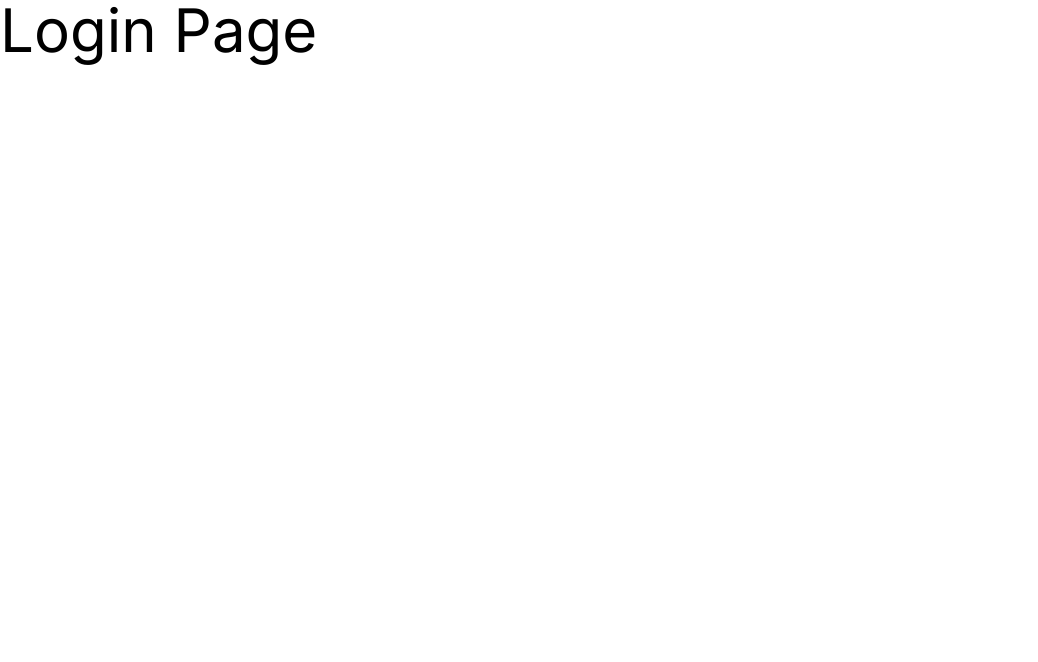
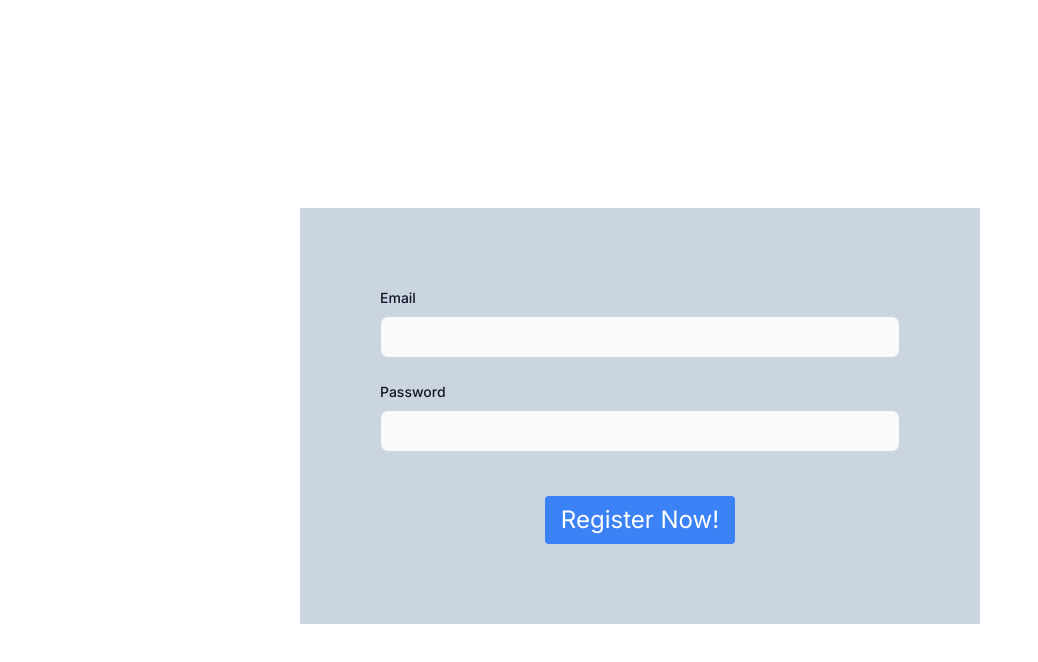
Before and after one commit to CC-Areeb/next-js, a Next.js app: page /login in a window 1280 px wide. Shown: the top 662 px of the page, without its empty margins (0-1038 px from the left). Built offline with nearby package versions, Linux system fonts and the light colour scheme; no server answers.

Commit message:
User Login module with basic validation

```diff
--- a/package.json
+++ b/package.json
@@ -10,6 +10,7 @@
   },
   "dependencies": {
     "autoprefixer": "10.4.14",
+    "axios": "^1.4.0",
     "eslint": "8.43.0",
     "eslint-config-next": "13.4.6",
     "next": "13.4.6",
--- /dev/null
+++ b/src/api/endpoints/login.js
@@ -0,0 +1,8 @@
+
+const API_URL = process.env.API_URL;
+
+const loginApi = {
+    login: API_URL+'/login',
+};
+
+export default loginApi;
--- a/src/api/endpoints/users.js
+++ b/src/api/endpoints/users.js
@@ -2,7 +2,7 @@
 const API_URL = process.env.API_URL;
 
 const usersApi = {
-    getUsers: '${API_URL}/users',
+    getUsers: API_URL + '/users',
     getUser: (id) => `/api/users/${id}`,
     createUser: '/api/users',
     updateUser: (id) => `/api/users/${id}`,
--- a/src/app/home/layout.js
+++ b/src/app/home/layout.js
@@ -1,19 +1,9 @@
-import Link from 'next/link'
+
 import React from 'react'
 
 export default function Layout({ children }) {
     return (
         <>
-            <div className=''>
-                <nav>
-                    <ul>
-                        <li>
-                            <Link href='/' className='bg-blue-500 transition ease-in-out hover:bg-blue-800 mr-4 px-2 py-1 rounded text-white'>Landing Page</Link>
-                            <Link href='/home' className='bg-blue-500 transition ease-in-out hover:bg-blue-800 mr-4 px-2 py-1 rounded text-white'>Home page</Link>
-                        </li>
-                    </ul>
-                </nav>
-            </div>
             {children}
         </>
     )
--- a/src/app/login/page.js
+++ b/src/app/login/page.js
@@ -1,7 +1,12 @@
+'use client'
+
+import LoginPage from '@/modules/login/LoginPage'
 import React from 'react'
 
 export default function Login() {
     return (
-        <h1 className='text-6xl'>Login Page</h1>
+        <>
+            <LoginPage />
+        </>
     )
 }
--- a/src/components/Input.js
+++ b/src/components/Input.js
@@ -6,7 +6,7 @@ const Input = ({ type, name, value, customClass, onChange }) => {
                 name={name}
                 value={value}
                 onChange={onChange}
-                className={customClass}
+                className={`${customClass}`}
                 id={name}
             />
         </>
--- /dev/null
+++ b/src/components/Modal.js
@@ -0,0 +1,20 @@
+import React from 'react';
+
+const Modal = ({ message, onClose }) => {
+    return (
+        <div className="fixed inset-0 z-50 flex items-center justify-center">
+            <div className="fixed inset-0 bg-gray-500 opacity-75"></div>
+            <div className="bg-white rounded shadow-md z-10 p-24 text-center">
+                <p className="text-lg font-medium mb-2 pb-5">{message}</p>
+                <button
+                    onClick={onClose}
+                    className="px-4 py-2 bg-blue-500 text-white rounded hover:bg-blue-600"
+                >
+                    Okay
+                </button>
+            </div>
+        </div>
+    );
+};
+
+export default Modal;
--- /dev/null
+++ b/src/hooks/useCsrfToken.js
@@ -0,0 +1,25 @@
+'use client'
+
+import { useState, useEffect } from 'react';
+import axios from 'axios';
+const API_URL = process.env.API_URL;
+
+const useCsrfToken = () => {
+    const [csrfToken, setCsrfToken] = useState('');
+
+    useEffect(() => {
+        // Fetch CSRF token from Laravel API
+        axios
+            .get(API_URL + '/csrf-token')
+            .then((response) => {
+                setCsrfToken(response.data.csrf_token);
+            })
+            .catch((error) => {
+                console.log('Error fetching CSRF token:', error);
+            });
+    }, []);
+
+    return csrfToken;
+};
+
+export default useCsrfToken;
--- /dev/null
+++ b/src/modules/login/LoginPage.js
@@ -0,0 +1,111 @@
+import loginApi from '@/api/endpoints/login';
+import Button from '@/components/Button';
+import Input from '@/components/Input'
+import Modal from '@/components/Modal';
+import useCsrfToken from '@/hooks/useCsrfToken';
+import axios from 'axios';
+import { useRouter } from 'next/navigation';
+import React, { useState } from 'react'
+
+export default function LoginPage() {
+    const csrfToken = useCsrfToken();
+
+    const router = useRouter();
+
+    const [email, setEmail] = useState('');
+    const [password, setPassword] = useState('');
+    const [showModal, setShowModal] = useState(false);
+
+    const handleModalClose = () => {
+        setShowModal(false);
+    };
+
+    const handleModal = (event) => {
+        setModal(event.target.value);
+    }
+
+    const handleEmail = (event) => {
+        setEmail(event.target.value);
+    }
+
+    const handlePassword = (event) => {
+        setPassword(event.target.value);
+    }
+
+    const handleSubmit = async (e) => {
+        e.preventDefault();
+        const login = loginApi.login;
+        const headers = {
+            'X-CSRF-TOKEN': csrfToken,
+        };
+        try {
+            const response = await axios.post(login, { email, password }, { headers });
+            if (response.status === 200) {
+                if (
+                    response.data.token &&
+                    (response.data.user_type === 'super admin' ||
+                        response.data.user_type === 'admin' ||
+                        response.data.user_type === 'user')
+                ) {
+                    router.push('/home');
+                } else {
+                    router.push('/login');
+                }
+            }
+        } catch (error) {
+            if (error.response.status === 401) {
+                setShowModal(true);
+            }
+        }
+    };
+
+    return (
+        <>
+            <form onSubmit={handleSubmit} className='p-20 md:mx-[100px] lg:mx-[200px] xl:mx-[300px] 2xl:mx-[550px] mt-52 bg-slate-300' method='POST'>
+                <div className='mb-6'>
+
+                    {showModal && (
+                        <>
+                            <Modal
+                                message={'Unauthorized user detected'}
+                                onClose={handleModalClose}
+                            />
+                        </>
+                    )}
+
+                    <label htmlFor="email" className='block mb-2 text-sm font-medium text-gray-900 dark:text-white'>Email</label>
+                    <Input
+                        type='email'
+                        name='email'
+                        value={email}
+                        onChange={handleEmail}
+                        customClass='bg-gray-50 border border-gray-300 text-gray-900 text-sm rounded-lg focus:ring-blue-500 focus:border-blue-500 block w-full p-2.5 dark:bg-gray-700 dark:border-gray-600 dark:placeholder-gray-400 dark:text-white dark:focus:ring-blue-500 dark:focus:border-blue-500'
+                        id='email'
+                        required
+                    />
+                </div>
+
+                <div className='mb-6'>
+                    <label htmlFor="password" className='block mb-2 text-sm font-medium text-gray-900 dark:text-white'>Password</label>
+                    <Input
+                        type='password'
+                        name='password'
+                        value={password}
+                        onChange={handlePassword}
+                        customClass='bg-gray-50 border border-gray-300 text-gray-900 text-sm rounded-lg focus:ring-blue-500 focus:border-blue-500 block w-full p-2.5 dark:bg-gray-700 dark:border-gray-600 dark:placeholder-gray-400 dark:text-white dark:focus:ring-blue-500 dark:focus:border-blue-500'
+                        id='password'
+                        required
+                    />
+                </div>
+
+                <div className="text-center">
+                    <Button
+                        type='submit'
+                        value='Register Now!'
+                        customClass='mt-5 text-2xl'
+                    />
+                </div>
+            </form>
+        </>
+    )
+}
```
Also changed, not shown: 2 other files (tests, documents, lock files or other folders).
